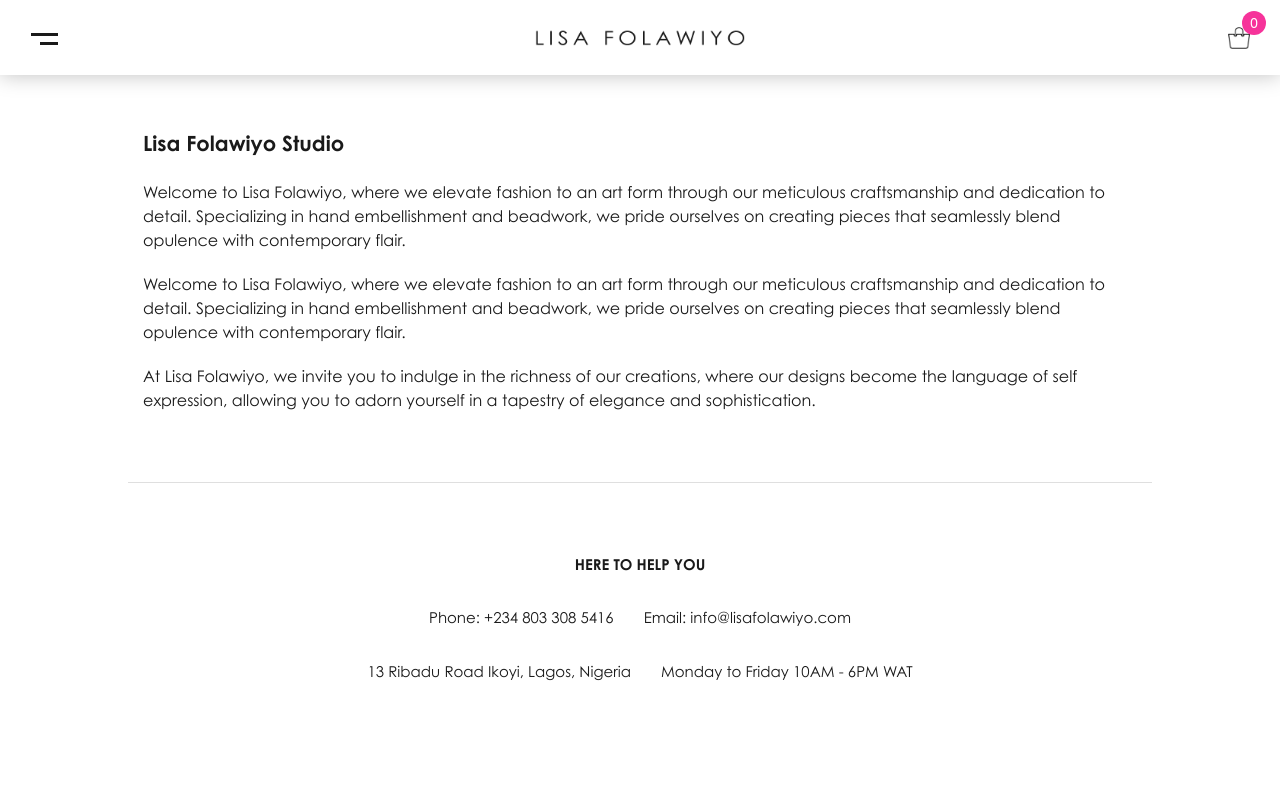
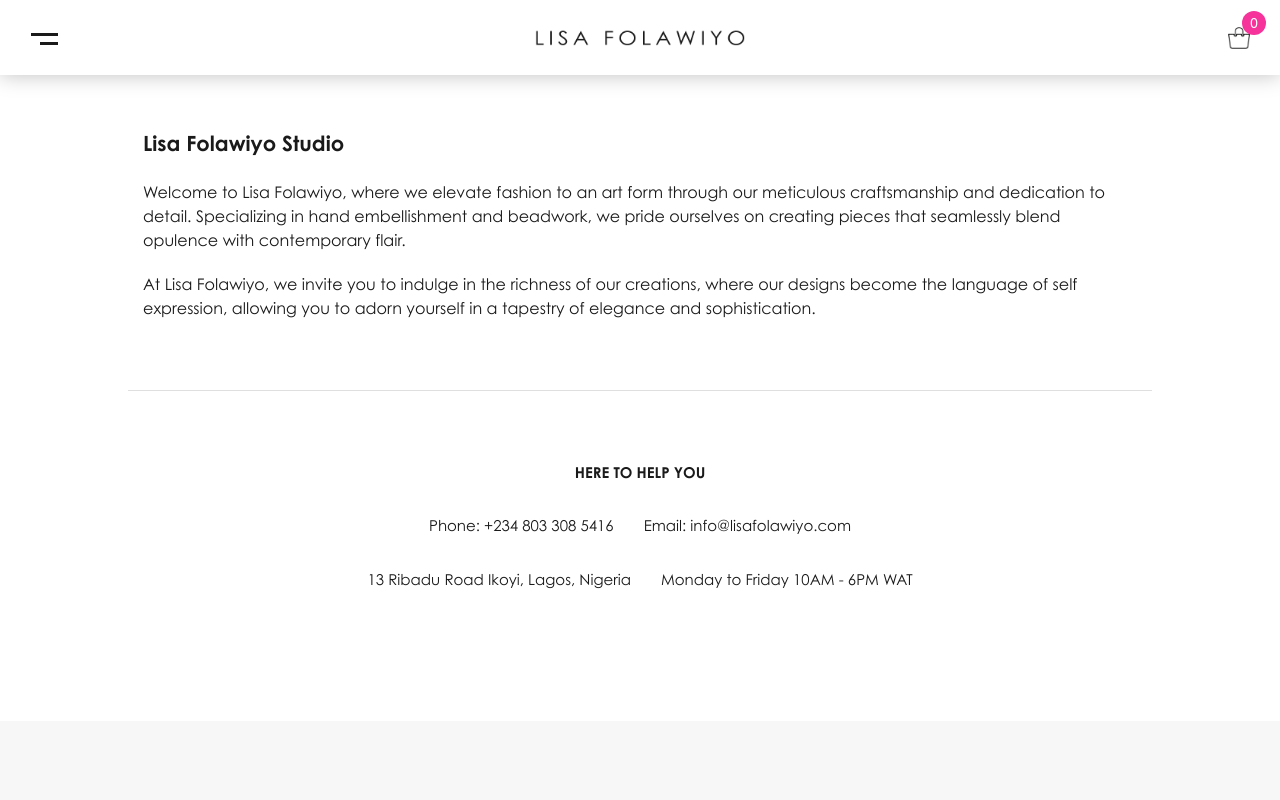
Before and after one commit to lisafolawiyo/nextjs-app, a Next.js app: page /about in a window 1280 px wide. Shown: the top 800 px of the page. Built offline with nearby package versions, Linux system fonts and the light colour scheme.

Commit message:
Forteen commit

```diff
--- a/src/app/(main)/about/page.tsx
+++ b/src/app/(main)/about/page.tsx
@@ -25,11 +25,6 @@
                       creating pieces that seamlessly blend opulence with contemporary flair.
                   </p>
                   <p>
-                      Welcome to Lisa Folawiyo, where we elevate fashion to an art form through our meticulous craftsmanship
-                      and dedication to detail. Specializing in hand embellishment and beadwork, we pride ourselves on
-                      creating pieces that seamlessly blend opulence with contemporary flair.
-                  </p>
-                  <p>
                       At Lisa Folawiyo, we invite you to indulge in the richness of our creations, where our designs become
                       the language of self expression, allowing you to adorn yourself in a tapestry of elegance and
                       sophistication.
--- a/src/components/NavbarTwo.tsx
+++ b/src/components/NavbarTwo.tsx
@@ -123,6 +123,7 @@
                 <Link href="/shop?tag=32" className='nav-tag-item' onClick={toggleMenu}>leggings</Link>
                 <Link href="/shop?tag=43" className='nav-tag-item' onClick={toggleMenu}>coats & jackets</Link>
                 <Link href="/shop?tag=35" className='nav-tag-item' onClick={toggleMenu}>bags</Link>
+                <Link href="/shop?tag=49" className='nav-tag-item' onClick={toggleMenu}>accessories</Link>
             </div>
             </div>
         </div>
```
